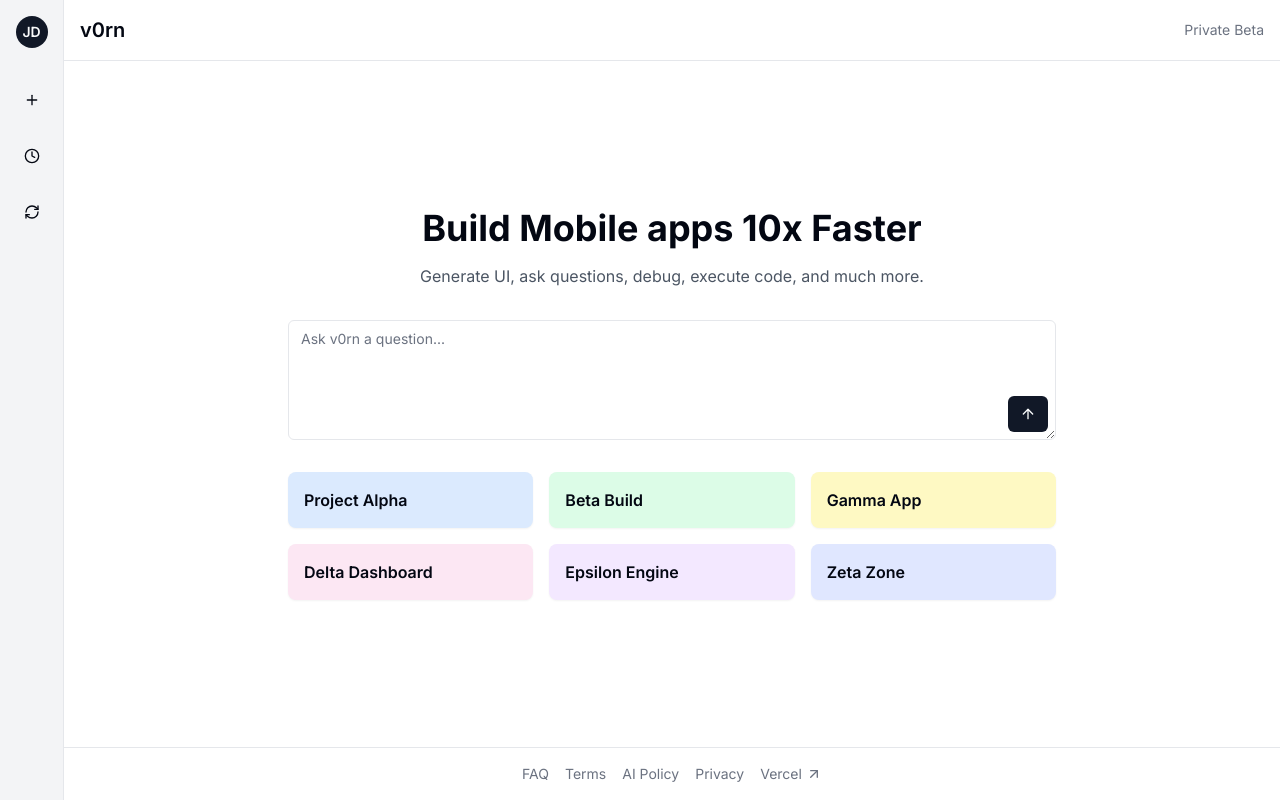
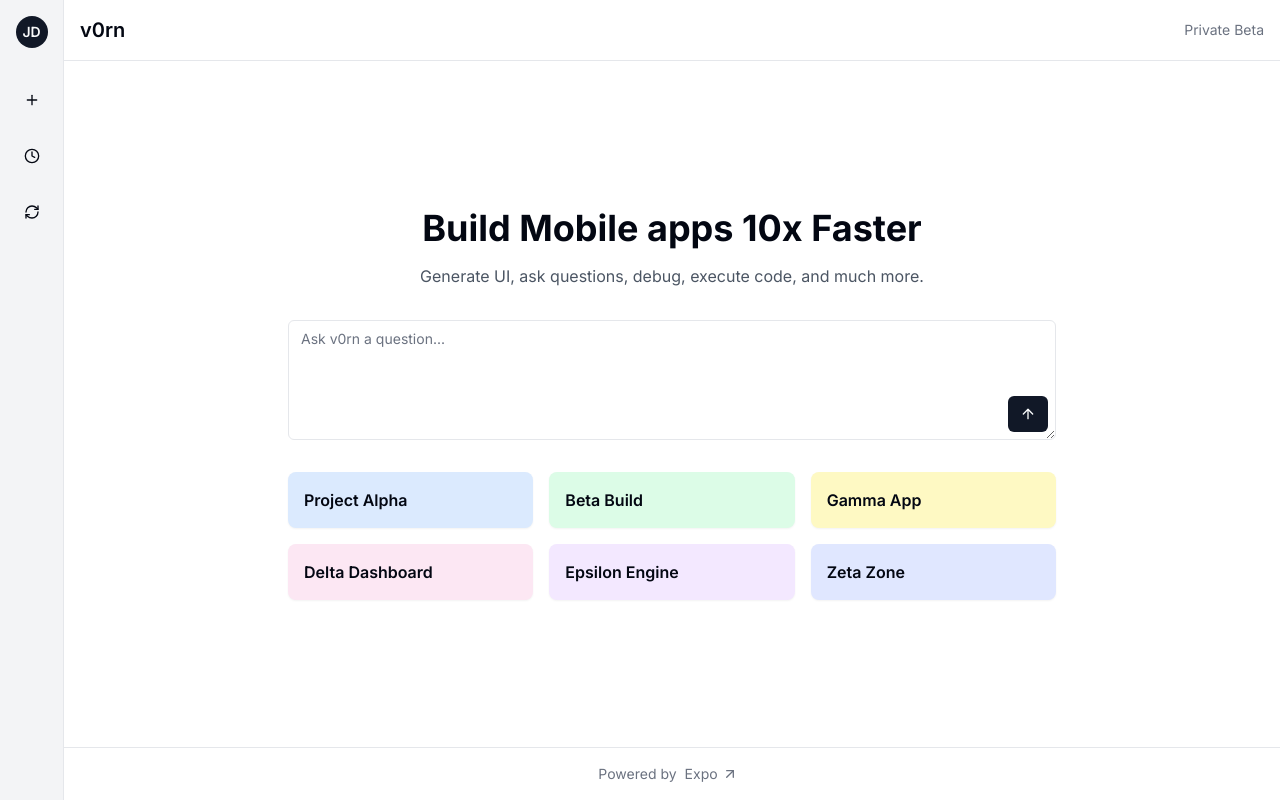
Before and after one commit to katungi/V0RN, a Next.js app: page / in a window 1280 px wide. Built offline with nearby package versions, Linux system fonts and the light colour scheme.

Commit message:
update missing dependencies

```diff
--- a/package.json
+++ b/package.json
@@ -36,6 +36,7 @@
     "lucide-react": "^0.429.0",
     "next": "14.2.6",
     "next-auth": "^4.24.7",
+    "next-themes": "^0.3.0",
     "openai-edge": "^1.2.2",
     "qrcode.react": "^4.0.1",
     "react": "^18",
--- a/src/app/page.tsx
+++ b/src/app/page.tsx
@@ -211,12 +211,9 @@ export default function Component() {
 
         {/* Footer */}
         <footer className="flex justify-center items-center p-4 border-t text-sm text-gray-500">
-          <Link href="#" className="mx-2">FAQ</Link>
-          <Link href="#" className="mx-2">Terms</Link>
-          <Link href="#" className="mx-2">AI Policy</Link>
-          <Link href="#" className="mx-2">Privacy</Link>
-          <Link href="https://vercel.com" className="mx-2 flex items-center">
-            Vercel <ArrowUpIcon className="h-4 w-4 ml-1 transform rotate-45" />
+          Powered by{" "}
+          <Link href="https://expo.dev" className="mx-2 flex items-center">
+            Expo <ArrowUpIcon className="h-4 w-4 ml-1 transform rotate-45" />
           </Link>
         </footer>
       </div>
```
Also changed, not shown: 1 other file (tests, documents, lock files or other folders). Lines whose indentation alone changed are shown as unchanged.
